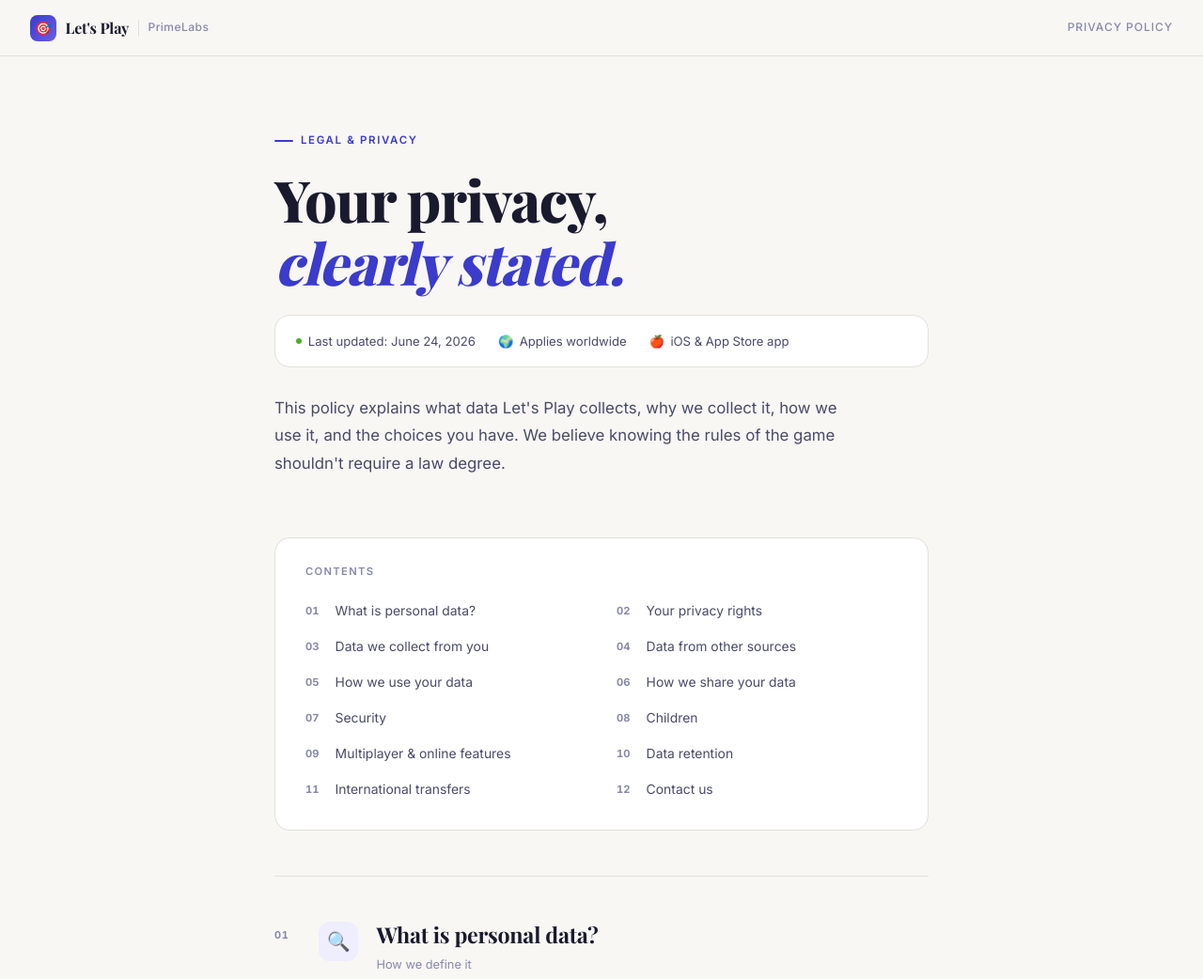
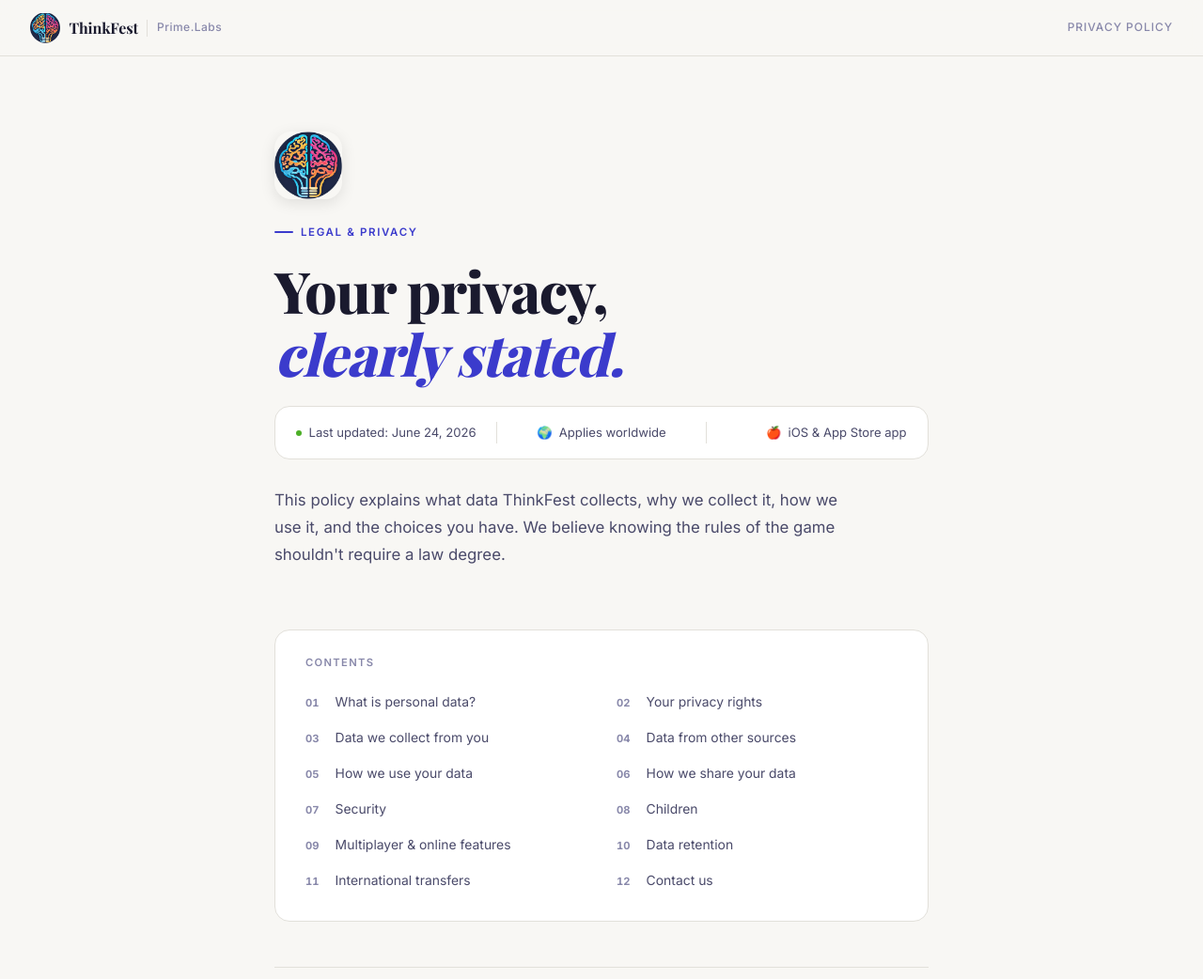
Before and after one commit to Adeyemi101/privacy, a plain HTML site: page index.html in a window 1280 px wide. Shown: the top 1042 px of the page at 94% size. Drawn offline with nearby package versions, Linux system fonts and the light colour scheme.

Commit message:
Add files via upload

```diff
--- a/index.html
+++ b/index.html
@@ -3,7 +3,7 @@
 <head>
 <meta charset="UTF-8">
 <meta name="viewport" content="width=device-width, initial-scale=1.0">
-<title>Privacy Policy – PrimeLabs</title>
+<title>Privacy Policy – Prime.Labs</title>
 <style>
   @import url('https://fonts.googleapis.com/css2?family=Inter:wght@300;400;500;600;700&family=Playfair+Display:wght@700;800&display=swap');
 
@@ -61,13 +61,18 @@
   }
 
   .brand-dot {
-    width: 28px; height: 28px;
+    width: 32px; height: 32px;
     border-radius: 8px;
-    background: linear-gradient(135deg, var(--accent) 0%, var(--accent-lavender) 100%);
+    overflow: hidden;
+    flex-shrink: 0;
     display: flex; align-items: center; justify-content: center;
-    font-size: 14px;
-    color: white;
-    font-weight: 700;
+  }
+
+  .brand-dot img {
+    width: 100%;
+    height: 100%;
+    object-fit: cover;
+    display: block;
   }
 
   .brand-name {
@@ -105,6 +110,15 @@
     max-width: 760px;
     margin: 0 auto;
     position: relative;
+  }
+
+  .hero-logo {
+    width: 72px;
+    height: 72px;
+    border-radius: 18px;
+    display: block;
+    margin-bottom: 1.6rem;
+    box-shadow: 0 4px 16px rgba(0,0,0,0.10);
   }
 
   .hero-eyebrow {
@@ -146,21 +160,37 @@
   .hero-meta {
     display: flex;
     align-items: center;
-    gap: 1.5rem;
+    gap: 0;
     padding: 1rem 1.4rem;
     background: var(--surface);
     border: 1px solid var(--rule);
     border-radius: var(--radius);
     margin-bottom: 1.8rem;
-    flex-wrap: wrap;
   }
 
   .hero-meta-item {
     display: flex;
     align-items: center;
-    gap: 0.4rem;
+    gap: 0.45rem;
     font-size: 0.82rem;
     color: var(--ink-soft);
+    flex: 1;
+    justify-content: center;
+    padding: 0 0.5rem;
+  }
+
+  .hero-meta-item:not(:last-child) {
+    border-right: 1px solid var(--rule);
+  }
+
+  .hero-meta-item:first-child {
+    justify-content: flex-start;
+    padding-left: 0;
+  }
+
+  .hero-meta-item:last-child {
+    justify-content: flex-end;
+    padding-right: 0;
   }
 
   .hero-meta-item .dot {
@@ -505,10 +535,10 @@
 
 <header>
   <a href="#" class="header-brand">
-    <div class="brand-dot">🎯</div>
-    <span class="brand-name">Let's Play</span>
+    <div class="brand-dot"><img src="logo.png" alt="ThinkFest logo"></div>
+    <span class="brand-name">ThinkFest</span>
     <span class="brand-divider"></span>
-    <span class="brand-company">PrimeLabs</span>
+    <span class="brand-company">Prime.Labs</span>
   </a>
   <span class="header-label">Privacy Policy</span>
 </header>
@@ -517,6 +547,7 @@
 
   <!-- HERO -->
   <div class="hero">
+    <img src="logo.png" alt="ThinkFest" class="hero-logo">
     <p class="hero-eyebrow">Legal &amp; Privacy</p>
     <h1>Your privacy,<br><em>clearly stated.</em></h1>
     <div class="hero-meta">
@@ -533,7 +564,7 @@
         <span>iOS &amp; App Store app</span>
       </div>
     </div>
-    <p class="hero-lead">This policy explains what data Let's Play collects, why we collect it, how we use it, and the choices you have. We believe knowing the rules of the game shouldn't require a law degree.</p>
+    <p class="hero-lead">This policy explains what data ThinkFest collects, why we collect it, how we use it, and the choices you have. We believe knowing the rules of the game shouldn't require a law degree.</p>
   </div>
 
   <!-- TABLE OF CONTENTS -->
@@ -573,7 +604,7 @@
       <p><strong>Personal data is any information that relates to an identified or identifiable individual.</strong> This includes your name, your device's unique identifiers, your gameplay statistics, and any other data that could reasonably be used to identify you — whether on its own or combined with other data.</p>
       <p>Data we have aggregated and anonymised so that no individual can be identified is not personal data for the purposes of this policy.</p>
       <div class="highlight-box">
-        Let's Play is a trivia and quiz application available on iOS. This policy covers data we handle when you use our app, visit any associated website, or contact us for support.
+        ThinkFest is a trivia and quiz application available on iOS. This policy covers data we handle when you use our app, visit any associated website, or contact us for support.
       </div>
     </section>
 
@@ -851,8 +882,8 @@
 
 <footer>
   <div class="footer-inner">
-    <p class="footer-brand">Let's Play</p>
-    <p class="footer-copy">© 2026 PrimeLabs. All rights reserved. Richmond Hill, Ontario, Canada.</p>
+    <p class="footer-brand">ThinkFest by Prime.Labs</p>
+    <p class="footer-copy">© 2026 Prime.Labs. All rights reserved. Richmond Hill, Ontario, Canada.</p>
     <nav class="footer-links">
       <a href="#">Privacy Policy</a>
       <a href="#">Terms of Use</a>
```
Also changed, not shown: logo.png (added).
